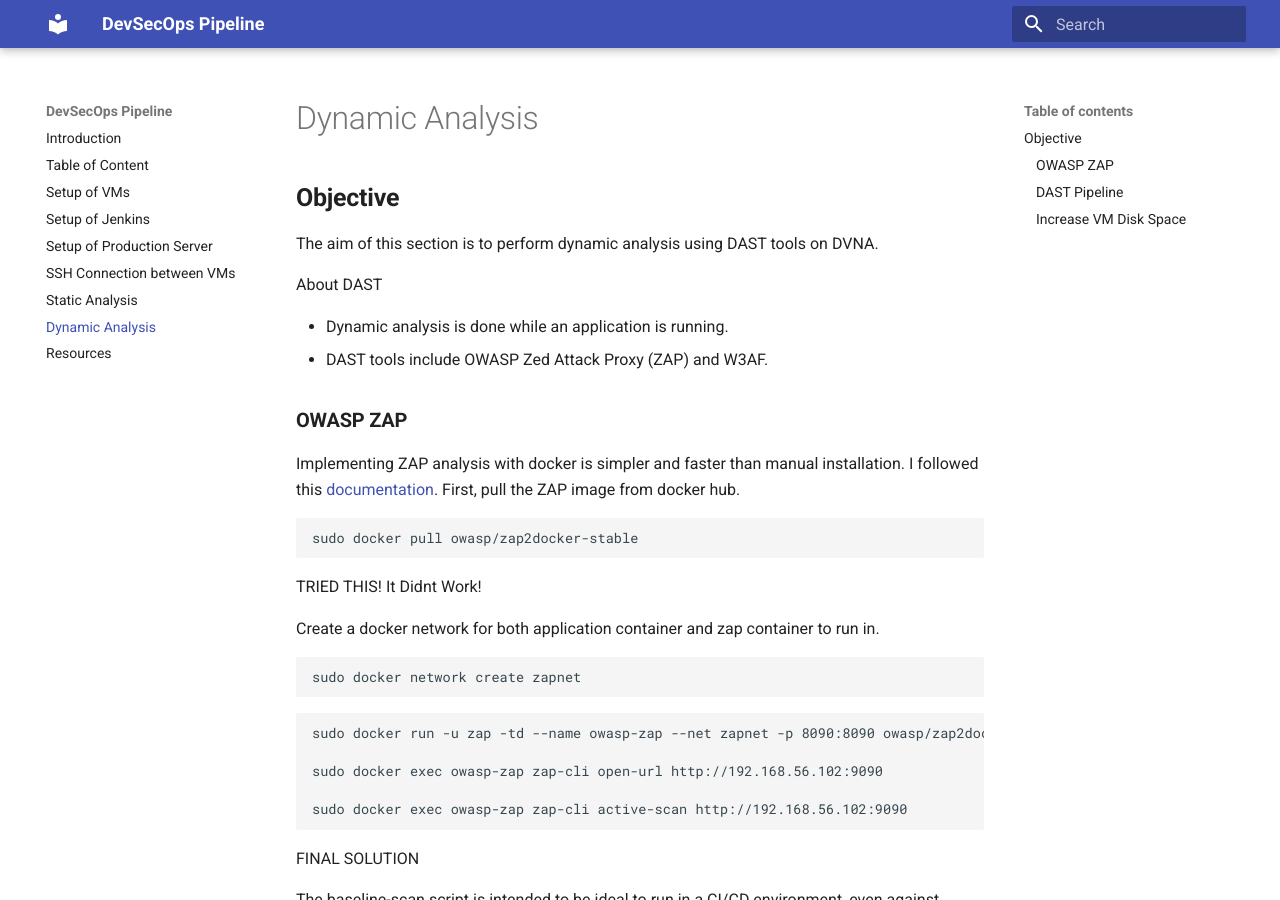
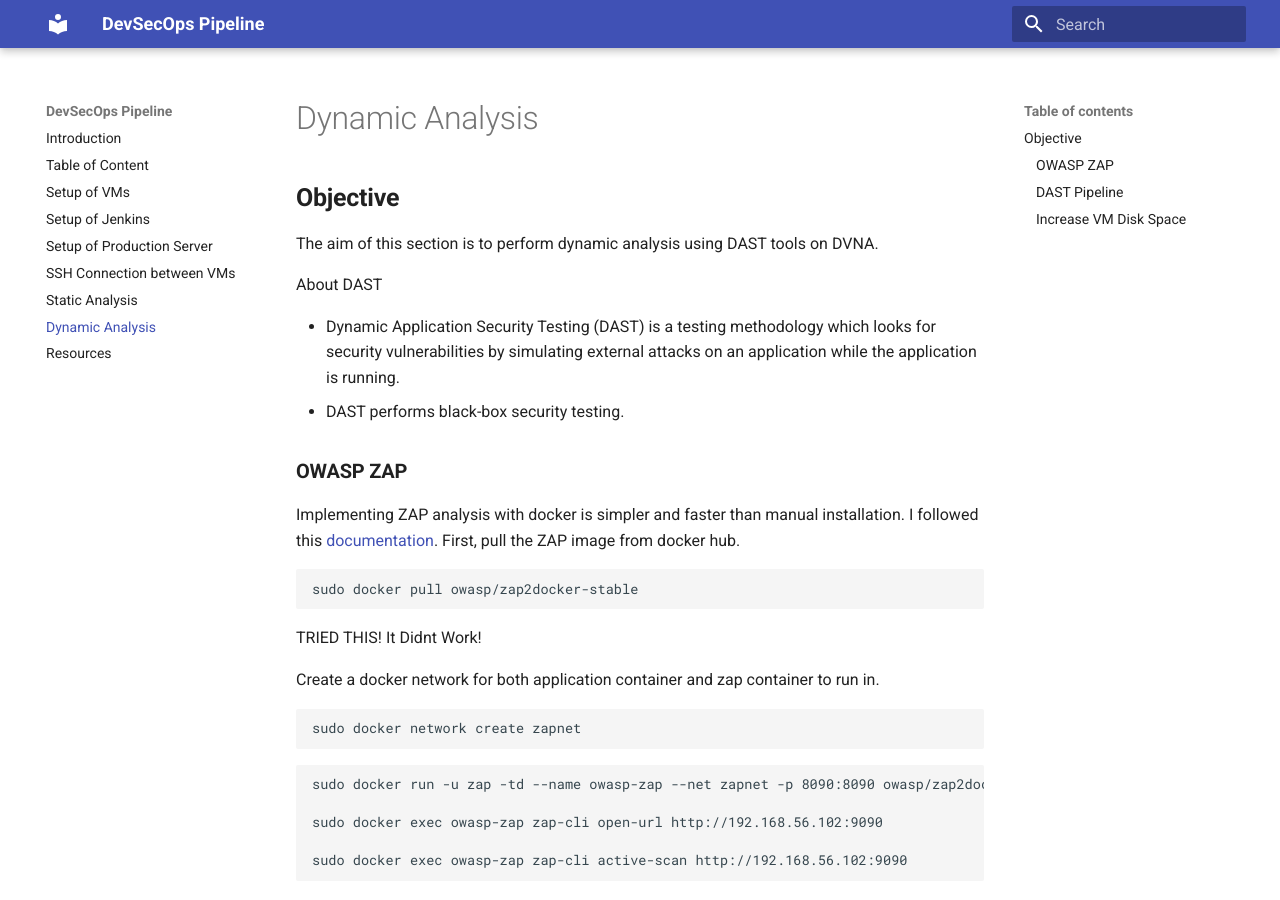
Before and after one commit to tariqahmed1912/internship-kloudle, an MkDocs documentation site: the page built from docs/dynamic_analysis.md, in a window 1280 px wide and 900 px high. Built offline with MkDocs 1.6.1 and Material for MkDocs 9.7.7, drawn with Linux system fonts in a browser that asks for light colours.

Commit message:
Commit changes

```diff
--- a/docs/dynamic_analysis.md
+++ b/docs/dynamic_analysis.md
@@ -4,8 +4,8 @@ The aim of this section is to perform dynamic analysis using DAST tools on DVNA.
 
 About DAST
 
-- Dynamic analysis is done while an application is running.
-- DAST tools include OWASP Zed Attack Proxy (ZAP) and W3AF.
+- Dynamic Application Security Testing (DAST) is a testing methodology which looks for security vulnerabilities by simulating external attacks on an application while the application is running.
+- DAST performs black-box security testing.
 
 
 ### **OWASP ZAP**
```
Also changed, not shown: site/dynamic_analysis/index.html, site/search/search_index.json, site/sitemap.xml, 1 other file.
